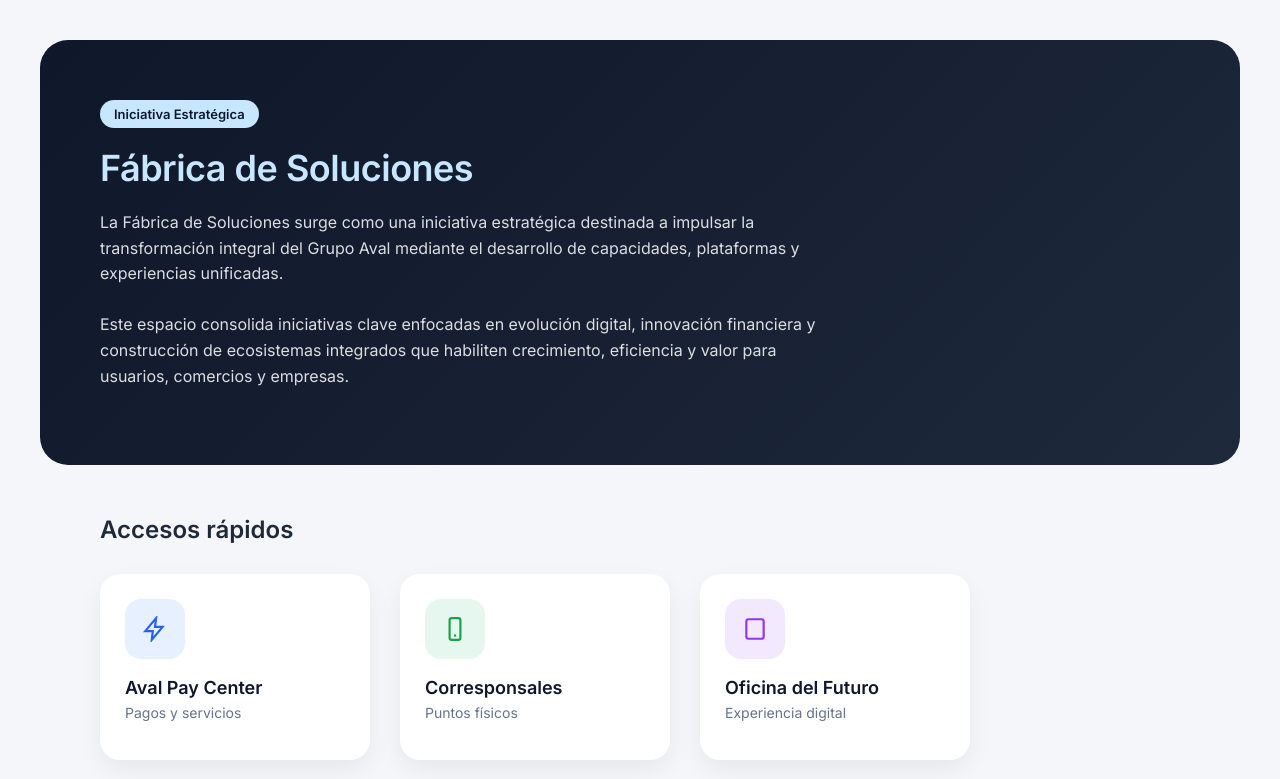
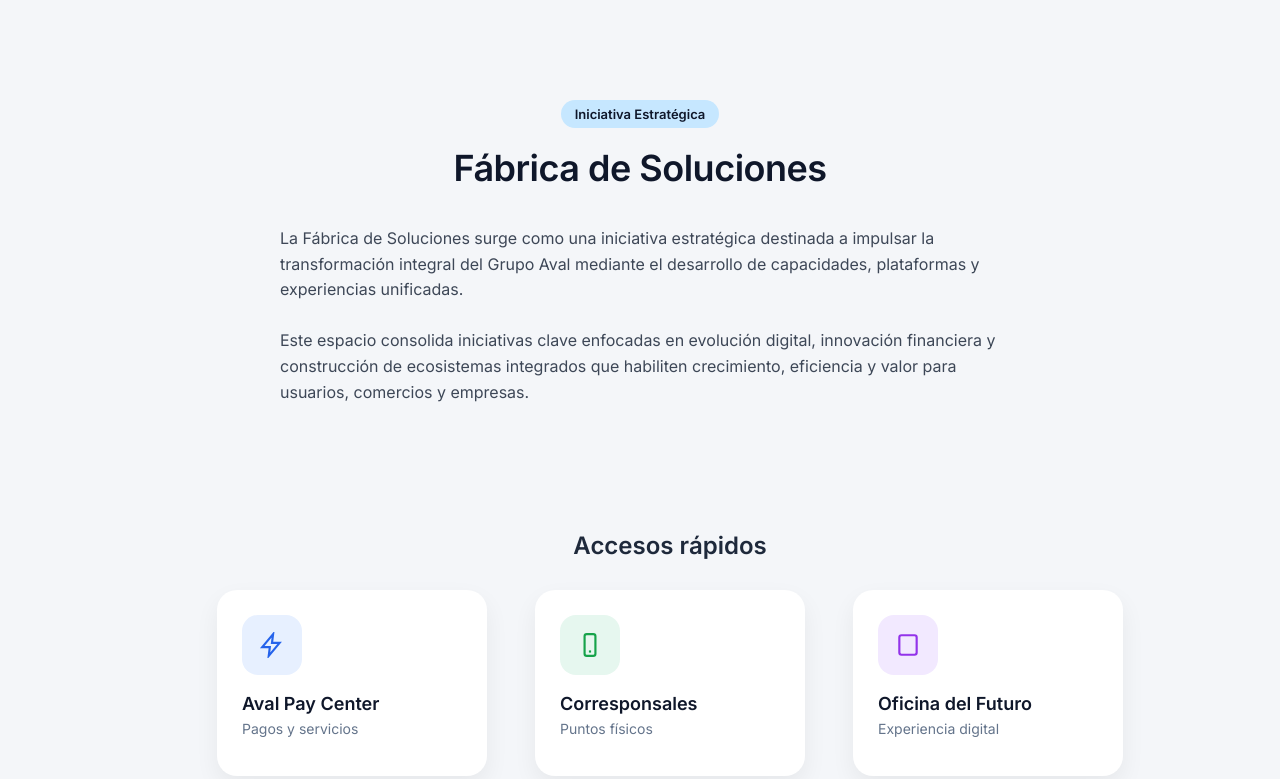
Before and after one commit to dalcava/Prototipos-Oficinas-del-futuro, a plain HTML site: page index.html in a window 1280 px wide. Drawn offline with Linux system fonts and the light colour scheme.

Commit message:
Centrar textos y colores

```diff
--- a/index.html
+++ b/index.html
@@ -33,16 +33,20 @@
     margin-bottom: 30px;
     color: #1e293b;
     padding: 0px 0px 0px 60px;
+    text-align: center;
 }
 
 .hero {
-    background: linear-gradient(135deg, #0f172a, #1e293b);
-    color: white;
+    /* background: white; */
+    color: #1e293b;
     padding: 60px;
     border-radius: 28px;
     margin-bottom: 50px;
     position: relative;
     overflow: hidden;
+    display: flex;
+    flex-direction: column;
+    align-items: center;
 }
 
   .hero h1 {
@@ -50,7 +54,7 @@
     font-size: 36px;
     font-weight: 600;
     letter-spacing: -0.5px;
-    color: #C6E7FF;
+    color: #0f172a;
   }
 
   .hero p {
@@ -74,9 +78,10 @@
 
 .cards {
     display: flex;
-    gap: 30px;
+    gap: 48px;
     flex-wrap: wrap;
     padding: 0px 0px 0px 60px;
+    justify-content: center;
 }
 
   .card {
```
Lines whose indentation alone changed are shown as unchanged.
